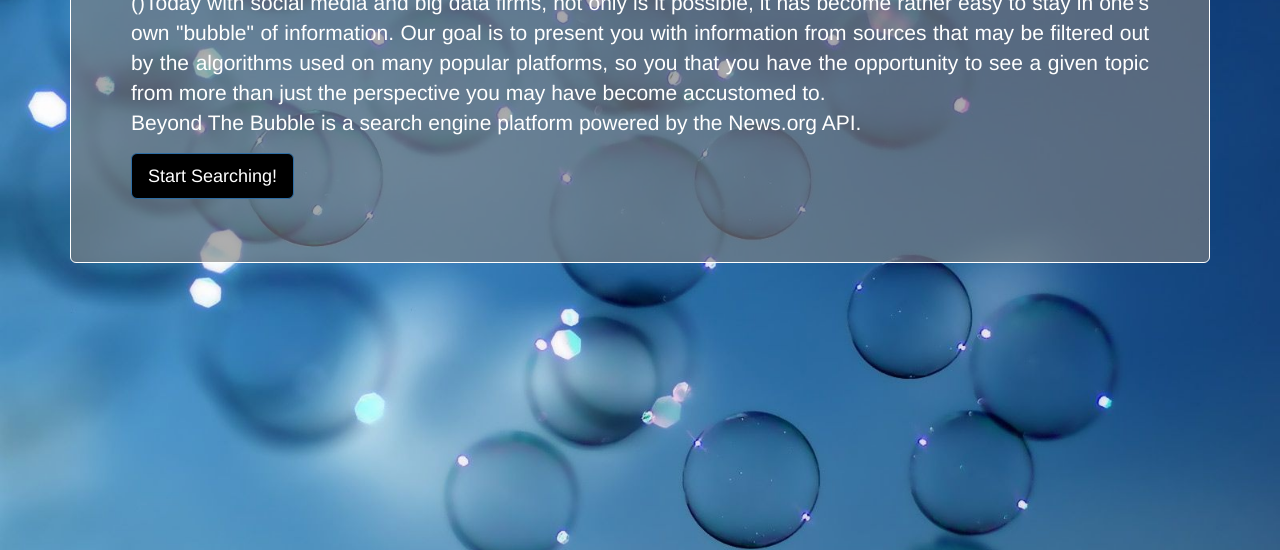
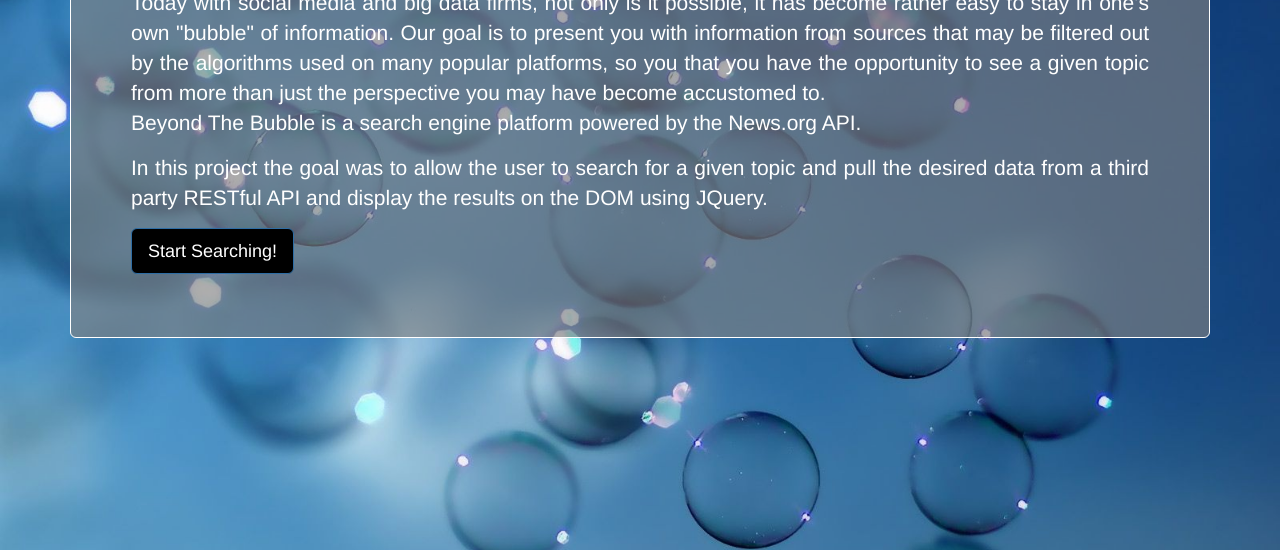
Before and after one commit to tmosley03/beyondTheBubble, a plain HTML site: page index.html in a window 1280 px wide. Shown: the part 250-800 px from the top of the page. Drawn offline with nearby package versions, Linux system fonts and the light colour scheme; no server answers; a web font is replaced by a local one.

Commit message:
description update

```diff
--- a/assets/javascript/news.js
+++ b/assets/javascript/news.js
@@ -104,7 +104,7 @@ $("#searchBtn").on("click", function () {
 
         userInput = $("#searchInput").val();
         queryUrl = "https://newsapi.org/v2/everything?q=" + userInput + "&from=2018-09-20&" + "sortBy=popularity&" +
-            //new key
+         //new key
         "apiKey=5abbfcf32dc647a5820b696b9c80ebdf";
         // console.log(queryUrl);
         // console.log(userInput);
--- a/index.html
+++ b/index.html
@@ -29,10 +29,11 @@
     <div id="main-content" class="container">
         <div id="welcome" class="jumbotron">
             <h1>Welcome!</h1>
-            <p>()Today with social media and big data firms, not only is it possible, it has become rather easy to stay in one’s own "bubble" of information. Our goal is to present you with information from sources that may be filtered out by the algorithms
+            <p>Today with social media and big data firms, not only is it possible, it has become rather easy to stay in one’s own "bubble" of information. Our goal is to present you with information from sources that may be filtered out by the algorithms
                 used on many popular platforms, so you that you have the opportunity to see a given topic from more than just the perspective you may have become accustomed to. <br>Beyond The Bubble is a search engine platform powered by the News.org
                 API.
             </p>
+            <p>In this project the goal was to allow the user to search for a given topic and pull the desired data from a third party RESTful API and display the results on the DOM using JQuery.</p>
             <p><a id="home-btn" class="btn btn-primary btn-lg" href="userFeed.html" role="button">Start Searching!</a></p>
         </div>
     </div>
```
